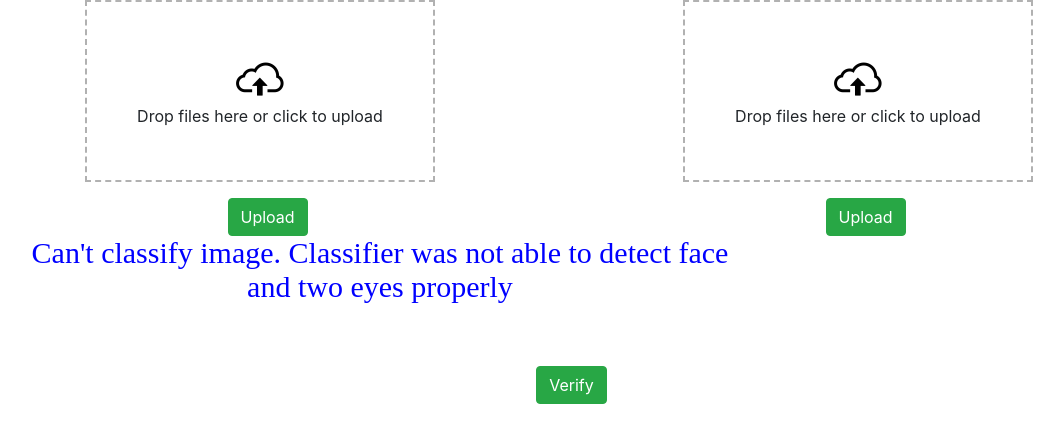
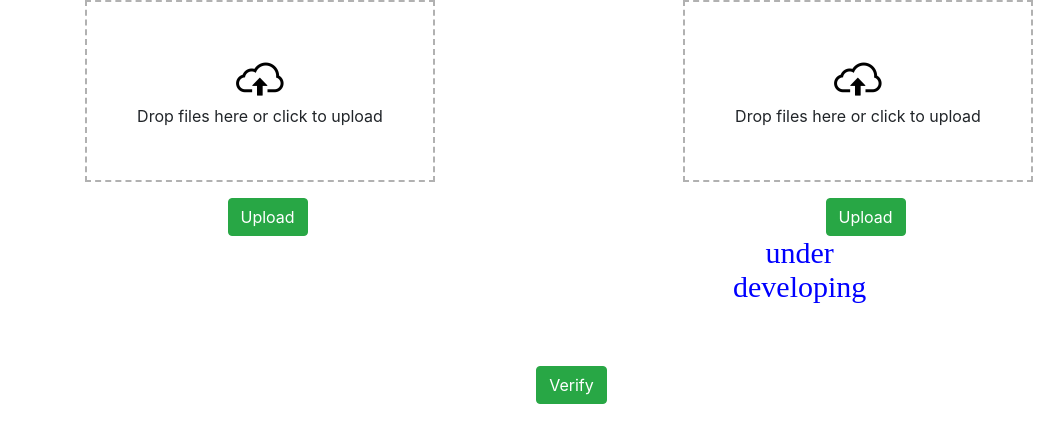
Before and after one commit to nileshchilka1/Signature-Verification-using-Siamese-Network, a Flask app: page / in a window 1280 px wide. Shown: the part 56-499 px from the top of the page, without its empty margins (70-1134 px from the left). Run offline with Flask 2, Linux system fonts and the light colour scheme; some libraries are stand-ins or nearby versions.

Commit message:
Update app.html

```diff
--- a/templates/app.html
+++ b/templates/app.html
@@ -621,15 +621,20 @@
                         </form>
                     </div>
                 </div>
+
+
                 <div class="row mt-3">
                     <div class="col-3 mx-auto">
                         <button id="submitBtn1" type="button" class="btn btn-success">Upload</button>
                     </div>
                 </div>
+
             </div>
-            <div class="col-sm-8 error" id="error" >
-                <p>Can't classify image. Classifier was not able to detect face and two eyes properly</p>
+
+            <div class="col-sm-8 error" id="error">
+                <p>under developing</p>
             </div>
+
 
             <div style=" padding-left: 218px"></div>
             <div class="col-sm-4">
@@ -643,15 +648,19 @@
                         </form>
                     </div>
                 </div>
+
                 <div class="row mt-3">
                     <div class="col-3 mx-auto">
                         <button id="submitBtn2" type="button" class="btn btn-success">Upload</button>
                     </div>
                 </div>
+
+                <div class="col-sm-8 error" id="error">
+                    <p>under developing</p>
+                </div>
+
             </div>
-            <div class="col-sm-8 error" id="error" >
-                <p>Can't classify image. Classifier was not able to detect face and two eyes properly</p>
-            </div>
+
         </div>
 
         <div class="row mt-3" style=" padding-left: 150px;padding-top: 30px">
@@ -716,7 +725,7 @@
 
                 console.log(data);
                 if (!data || data.length == 0) {
-                    $("#error").show();
+                    $("#error").hide();
                     return;
                 }
 
@@ -734,7 +743,7 @@
 
                 console.log(data);
                 if (!data || data.length == 0) {
-                    $("#error").show();
+                    $("#error").hide();
                     return;
                 }
             });
```
